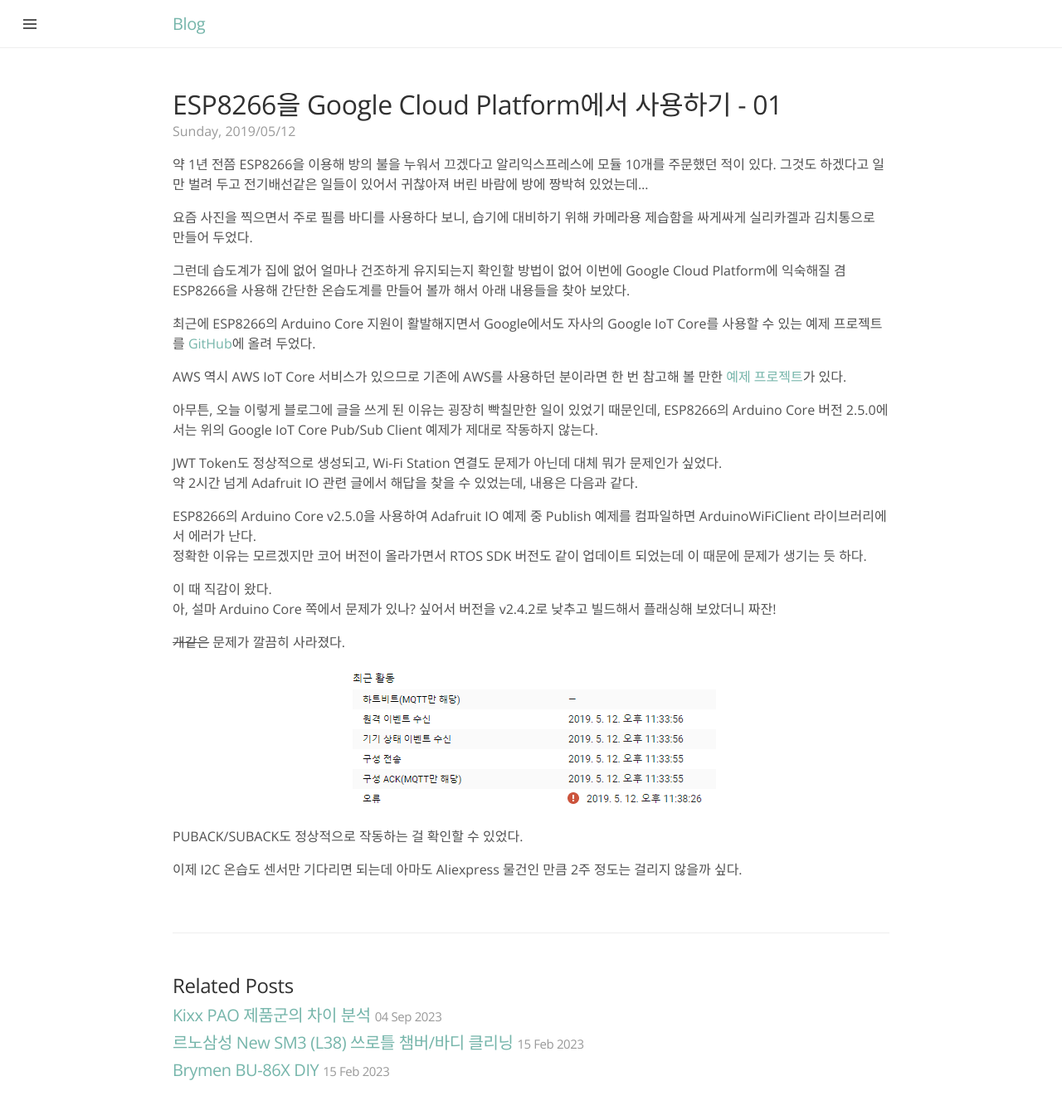
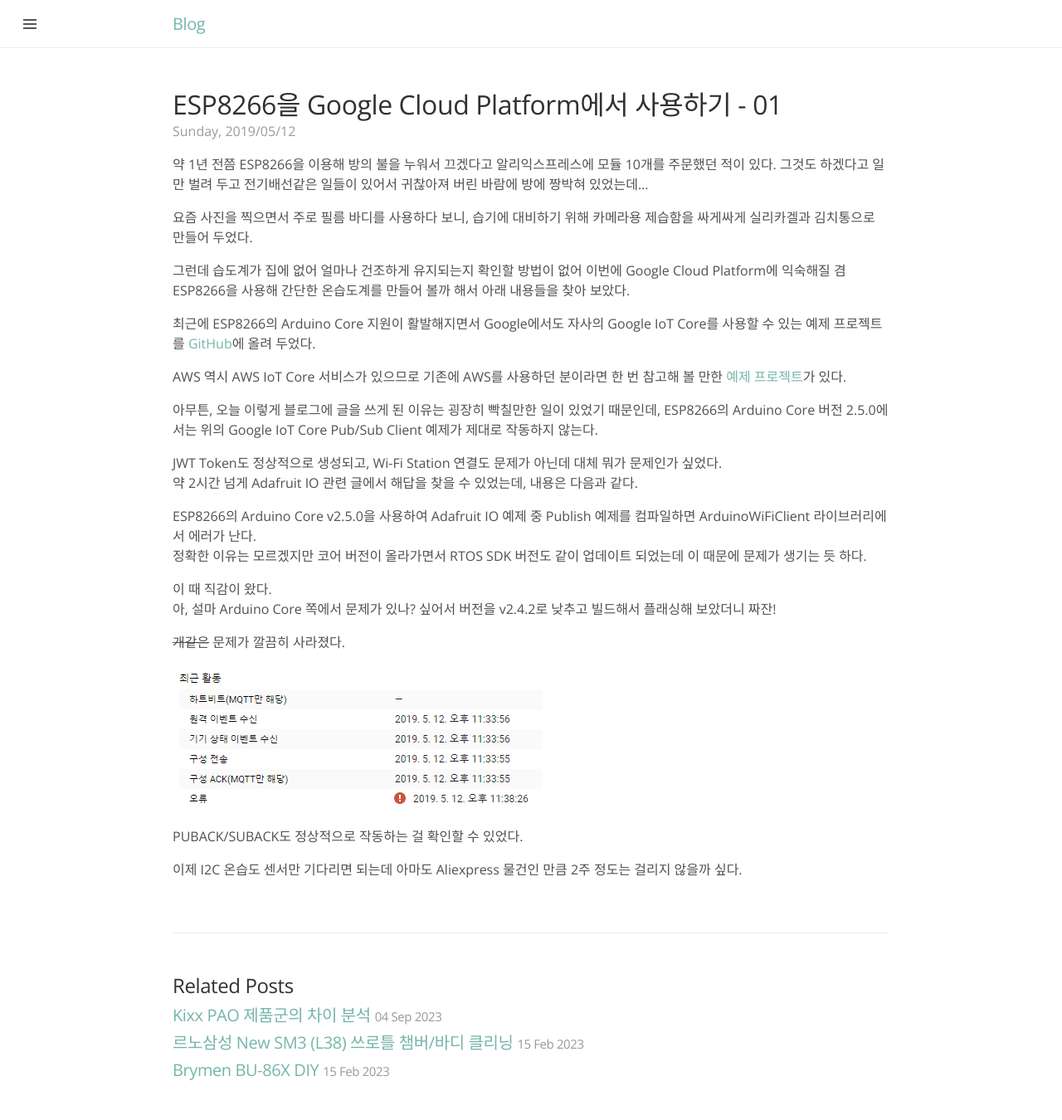
Before and after one commit to ritaru/ritaru.github.io, a Jekyll site: the page built from _posts/2019-05-12-gcp-esp8266.md, in a window 1280 px wide. Shown: the whole page at 83% size. Built offline with Jekyll 4.4.1, drawn with Linux system fonts in a browser that asks for light colours; some web fonts are replaced.

Commit message:
markdown 문법으로 수정

```diff
--- a/_posts/2019-05-12-gcp-esp8266.md
+++ b/_posts/2019-05-12-gcp-esp8266.md
@@ -28,7 +28,7 @@
 
 ~~개같은~~ 문제가 깔끔히 사라졌다.
 
-<div align="center"><img src="/assets/img/2019-05-12/capture.png"></div>
+[![capture.png](/assets/img/2019-05-12/capture.png)](/assets/img/2019-05-12/capture.png)
 
 PUBACK/SUBACK도 정상적으로 작동하는 걸 확인할 수 있었다.
 
```
